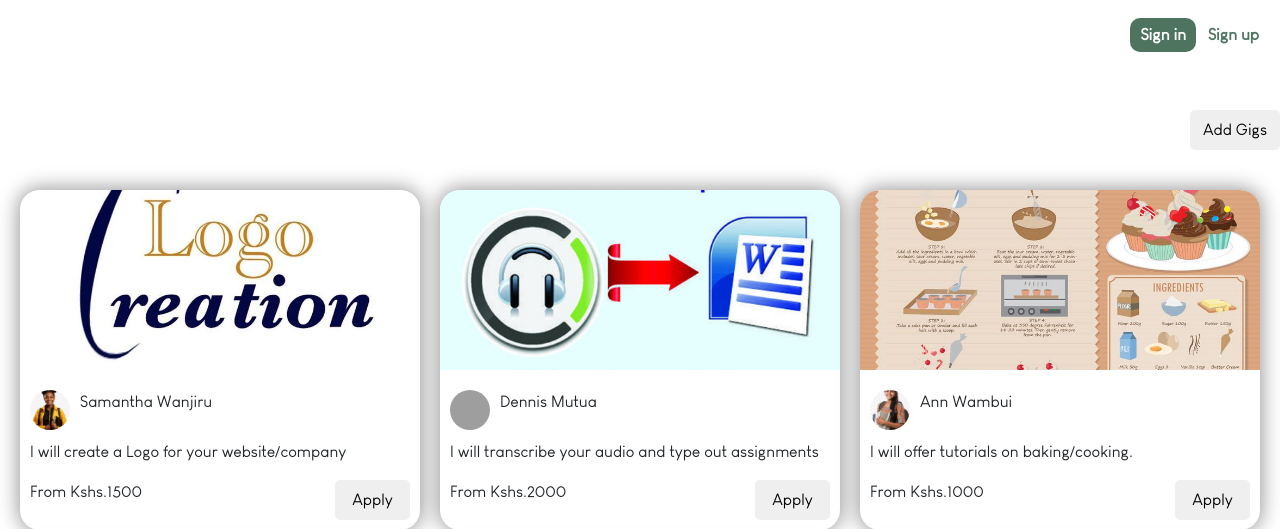
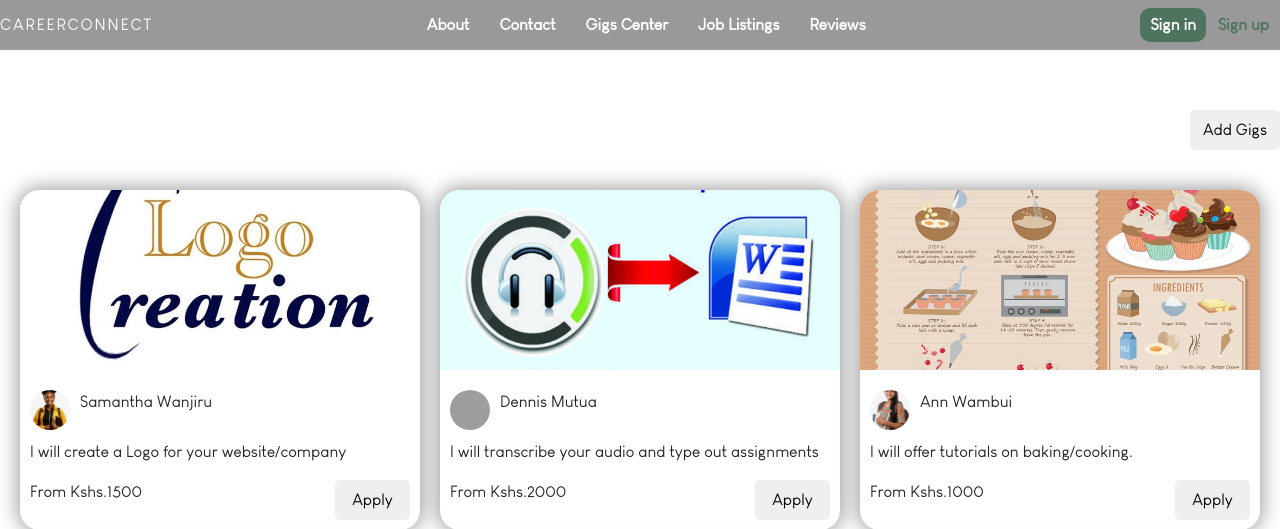
Before and after one commit to BritahKami/ICS-Project-1, a Flask app: page /gigs in a window 1280 px wide. Shown: the top 529 px of the page. Run offline with Flask 3, Linux system fonts and the light colour scheme; parts of the project's set-up code (start-up, migrations or seed data) failed here and were passed over; some libraries are stand-ins or nearby versions; grey boxes are pictures that could not be loaded.

Commit message:
#68 - Updated header padding

```diff
--- a/website/static/css/main/style.css
+++ b/website/static/css/main/style.css
@@ -61,7 +61,6 @@ header {
     background-size: cover;
     background-position: center;
     background-repeat: no-repeat;
-    padding: 10px;
 }
 
 .navbar {
@@ -70,7 +69,7 @@ header {
     align-items: center;
     margin: 0;
     padding: 10px;
-    background-color: transparent;
+    background-color: rgba(0, 0, 0, 0.4);
     backdrop-filter: blur(10px);
 }
 
```
